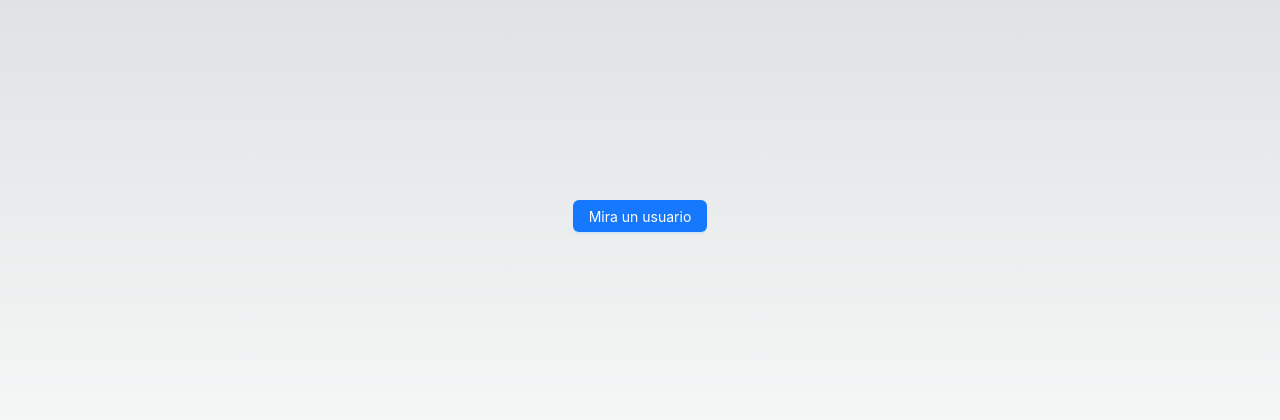
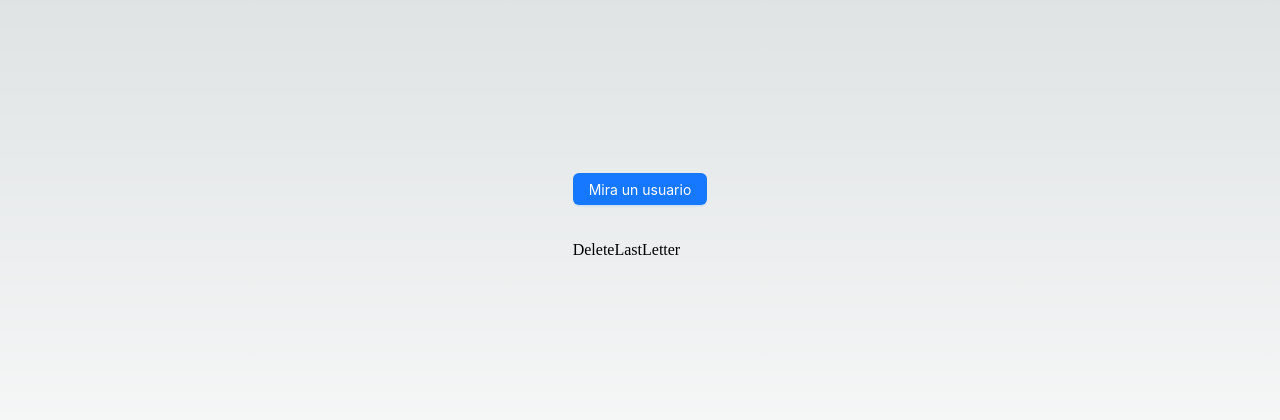
Before and after one commit to Aluonam/pt_171123, a Next.js app: page / in a window 1280 px wide. Shown: the part 184-604 px from the top of the page. Built offline with nearby package versions, Linux system fonts and the light colour scheme; no server answers.

Commit message:
componente DeleteLastLetter

```diff
--- /dev/null
+++ b/components/DeleteLastLetter.jsx
@@ -0,0 +1,9 @@
+import React from 'react'
+
+const DeleteLastLetter = () => {
+  return (
+    <div>DeleteLastLetter</div>
+  )
+}
+
+export default DeleteLastLetter
--- a/screens/ScreenPpal.jsx
+++ b/screens/ScreenPpal.jsx
@@ -1,3 +1,4 @@
+import DeleteLastLetter from '@/components/DeleteLastLetter'
 import ModalANT from '@/components/ModalANT'
 import React, { useState, useEffect } from 'react'
 
@@ -29,6 +30,10 @@ const ScreenPpal = () => {
     <div>
 
         <ModalANT dataAPI={dataAPI[0]}></ModalANT>
+        <br/>
+        <br/>
+        <br/>
+        <DeleteLastLetter></DeleteLastLetter>
 
     </div>
   )
```
